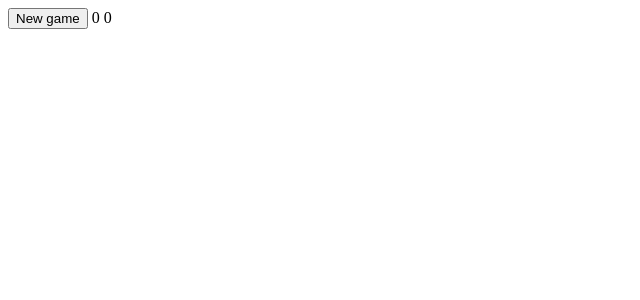
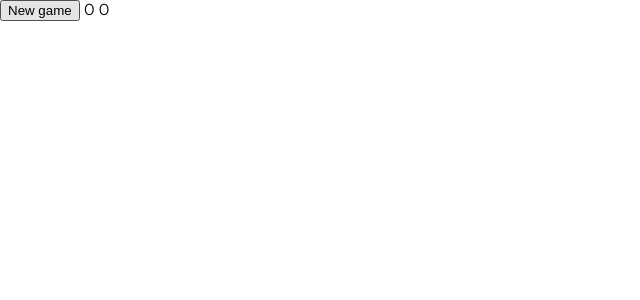
Before and after one commit to bence04/minesweeper_euroskills_2020, an Angular app in the folder minesweeper/: page / in a window 1280 px wide. Shown: the top 300 px of the page, without its empty margins (0-640 px from the left). Built offline with nearby package versions, Linux system fonts and the light colour scheme.

Commit message:
added font

```diff
--- a/minesweeper/src/index.html
+++ b/minesweeper/src/index.html
@@ -7,6 +7,7 @@
 
   <meta name="viewport" content="width=device-width, initial-scale=1">
   <link rel="icon" type="image/x-icon" href="favicon.ico">
+  <link href="https://fonts.googleapis.com/css?family=Montserrat" rel="stylesheet">
 </head>
 <body>
   <app-root></app-root>
--- a/minesweeper/src/styles.scss
+++ b/minesweeper/src/styles.scss
@@ -1 +1,7 @@
 /* You can add global styles to this file, and also import other style files */
+
+body {
+  margin: 0;
+  padding: 0;
+  font-family: 'Montserrat', sans-serif;
+}
```
